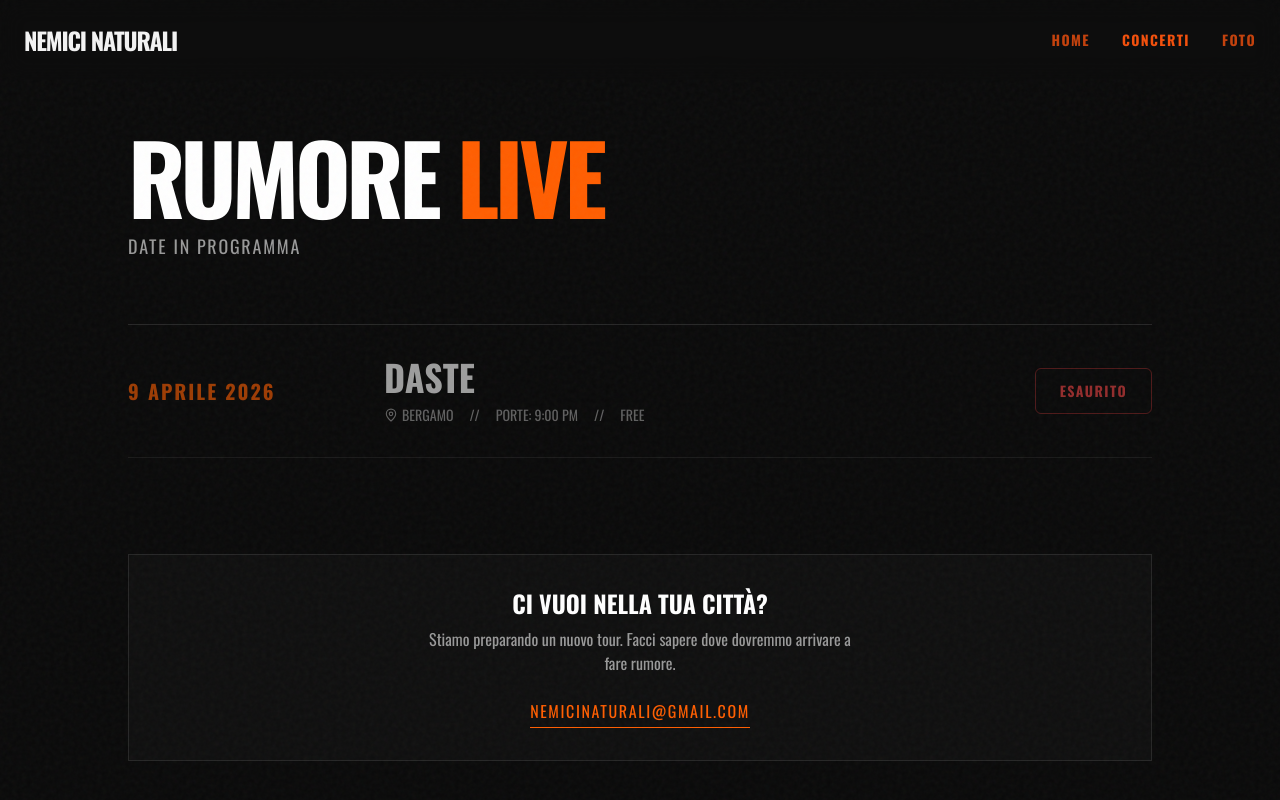
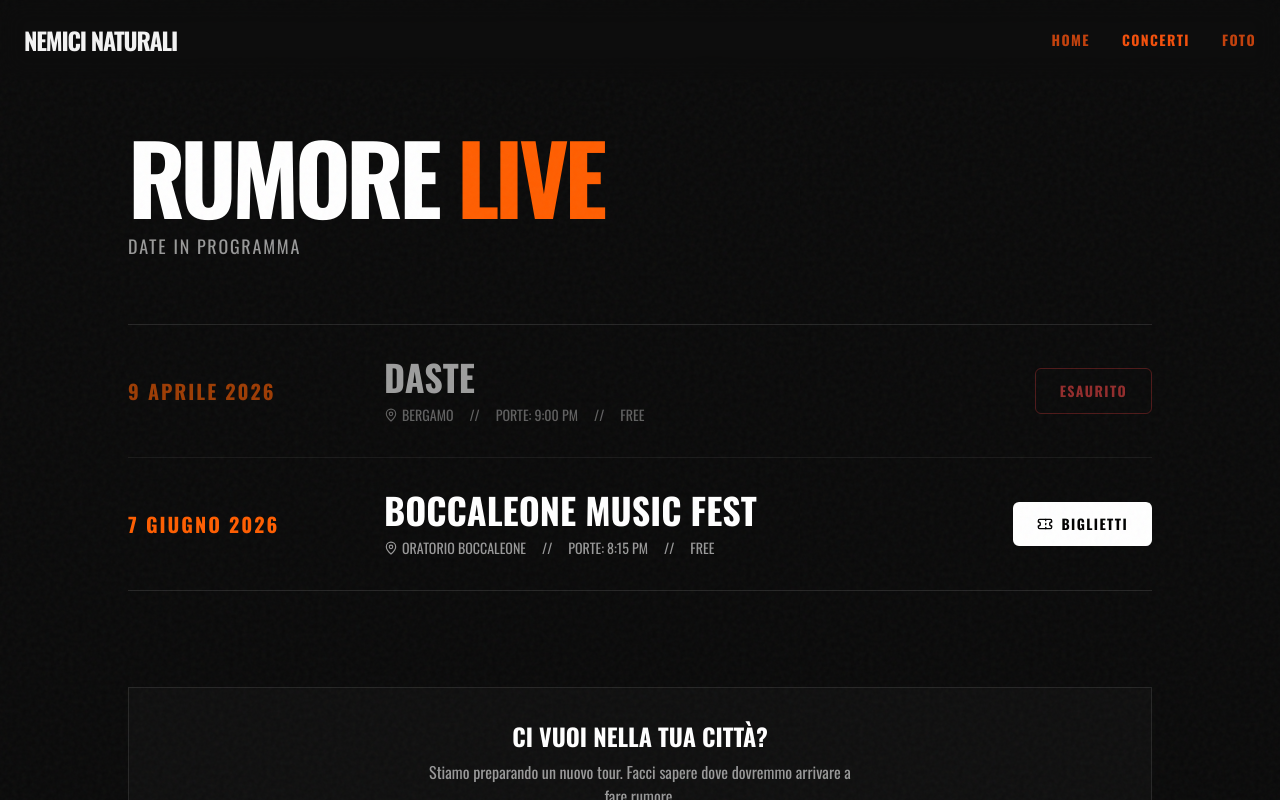
Before and after one commit to nemicinaturali-spec/Sito, a React (Vite) app in the folder Nemici-Naturali/artifacts/nemici-naturali/: page /shows in a window 1280 px wide. Shown: the top 800 px of the page. Built offline with nearby package versions, Linux system fonts and the light colour scheme.

Commit message:
Update shows.tsx

```diff
--- a/Nemici-Naturali/artifacts/nemici-naturali/src/pages/shows.tsx
+++ b/Nemici-Naturali/artifacts/nemici-naturali/src/pages/shows.tsx
@@ -13,6 +13,17 @@ export default function Shows() {
       status: "ESAURITO",
       ticketUrl: "https://example.com/tickets",
       soldOut: true,
+    },
+    {
+      id: 2,
+      date: "7 GIUGNO 2026",
+      venue: "BOCCALEONE MUSIC FEST",
+      location: "ORATORIO BOCCALEONE",
+      doors: "8:15 PM",
+      price: "FREE",
+      status: "INFO",
+      ticketUrl: "https://www.instagram.com/cineteatro_boccaleone/",
+      soldOut: false,
     },
   ];
 
```
